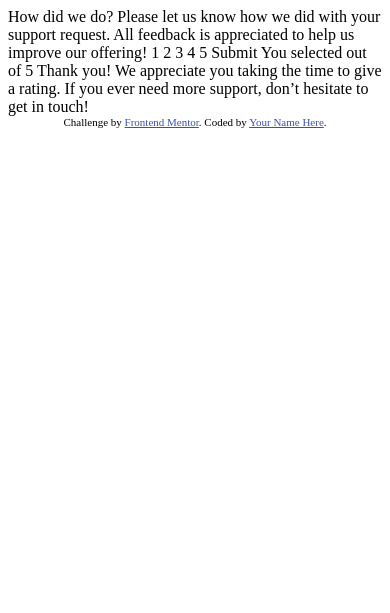
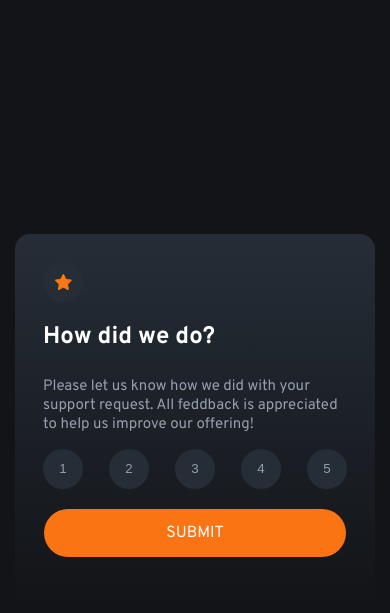
Before and after one commit to almero0922/InteractiveRatingComponent, a plain HTML site: page index.html in a window 390 px wide. Drawn offline with Linux system fonts and the light colour scheme.

Commit message:
Mobile design without active states

```diff
--- a/index.html
+++ b/index.html
@@ -1,49 +1,51 @@
 <!DOCTYPE html>
 <html lang="en">
   <head>
-  <meta charset="UTF-8">
-  <meta name="viewport" content="width=device-width, initial-scale=1.0"> <!-- displays site properly based on user's device -->
+    <meta charset="UTF-8" />
+    <meta name="viewport" content="width=device-width, initial-scale=1.0" />
+    <!-- displays site properly based on user's device -->
 
-  <link rel="icon" type="image/png" sizes="32x32" href="./images/favicon-32x32.png">
-
+    <link
+      rel="icon"
+      type="image/png"
+      sizes="32x32"
+      href="./images/favicon-32x32.png"
+    />
+    <link rel="stylesheet" href="style.css" />
+    <link rel="preconnect" href="https://fonts.googleapis.com" />
+    <link rel="preconnect" href="https://fonts.gstatic.com" crossorigin />
+    <link
+      href="https://fonts.googleapis.com/css2?family=Overpass:wght@400;700&display=swap"
+      rel="stylesheet"
+    />
     <title>Frontend Mentor | Interactive rating component</title>
 
     <!-- Feel free to remove these styles or customise in your own stylesheet 👍 -->
     <style>
-    .attribution { font-size: 11px; text-align: center; }
-    .attribution a { color: hsl(228, 45%, 44%); }
+      .attribution {
+        font-size: 11px;
+        text-align: center;
+      }
+      .attribution a {
+        color: hsl(228, 45%, 44%);
+      }
     </style>
   </head>
   <body>
-
-  <!-- Rating state start -->
-
-  How did we do?
-
-  Please let us know how we did with your support request. All feedback is appreciated
-  to help us improve our offering!
-
-  1 2 3 4 5
-
-  Submit
-
-  <!-- Rating state end -->
-
-  <!-- Thank you state start -->
-
-  You selected <!-- Add rating here --> out of 5
-
-  Thank you!
-
-  We appreciate you taking the time to give a rating. If you ever need more support,
-  don’t hesitate to get in touch!
-
-  <!-- Thank you state end -->
-
-
-  <div class="attribution">
-    Challenge by <a href="https://www.frontendmentor.io?ref=challenge" target="_blank">Frontend Mentor</a>.
-    Coded by <a href="#">Your Name Here</a>.
+    <main>
+      <section class="content-frame">
+        <span class="gray-circle logo"></span>
+        <h2>How did we do?</h2>
+        <p>Please let us know how we did with your support request. All feddback is appreciated to help us improve our offering!</p>
+        <div class="rating">
+          <button class="gray-circle">1</button>
+          <button class="gray-circle">2</button>
+          <button class="gray-circle">3</button>
+          <button class="gray-circle">4</button>
+          <button class="gray-circle">5</button>
         </div>
+        <a class="submit-ca">SUBMIT</a>
+      </section>
+    </main>
   </body>
 </html>
--- /dev/null
+++ b/style.css
@@ -0,0 +1,72 @@
+:root{
+    --orange: hsl(25, 97%, 53%);
+    --white: hsl(0, 0%, 100%);
+    --lightGrey: hsl(217, 12%, 63%);
+    --mediumGrey: hsl(216, 12%, 54%);
+    --darkBlue: hsl(213, 19%, 18%);
+    --veryDarkBlue: hsl(216, 12%, 8%);
+}
+body{
+    margin: 0;
+    box-sizing: border-box;
+    font-family: 'Overpass', sans-serif;
+    min-height: 100vh;
+    width: 100vw;
+    background-color: var(--veryDarkBlue);
+    display: flex;
+    justify-content: center;
+    align-items: center;
+}
+main{
+    width: 19rem;
+    height: 20rem;
+    background-image: linear-gradient(to bottom, #252d37, #20272f, #1c2027, #171a1f, #121417);
+    border-radius: 15px;
+    padding: 28px;
+}
+.logo{
+    background-image: url("./images/icon-star.svg");
+    display: inline-block;
+    background-repeat: no-repeat;
+    background-position: center;
+}
+.gray-circle{
+    width: 40px;
+    height: 40px;
+    background-color: var(--darkBlue);
+    border-radius: 50%;
+}
+main button{
+    border: none;
+    color: var(--lightGrey);
+}
+main h2{
+    color: var(--white);
+    margin-bottom: 10px;
+}
+main p{
+    color: var(--lightGrey);
+    font-size: 15px;
+}
+.content-frame{
+    display: flex;
+    align-items: start;
+    justify-items: start;
+    flex-direction: column;
+}
+.rating{
+    width: 100%;
+    display: flex;
+    justify-content: space-between;
+}
+.submit-ca{
+    border: none;
+    width: 90%;
+    border-radius: 30px;
+    margin: 0 auto;
+    padding: 14px;
+    background-color: var(--orange);
+    margin-top: 20px;
+    text-align: center;
+    color: var(--white);
+}
```
Lines whose indentation alone changed are shown as unchanged.
